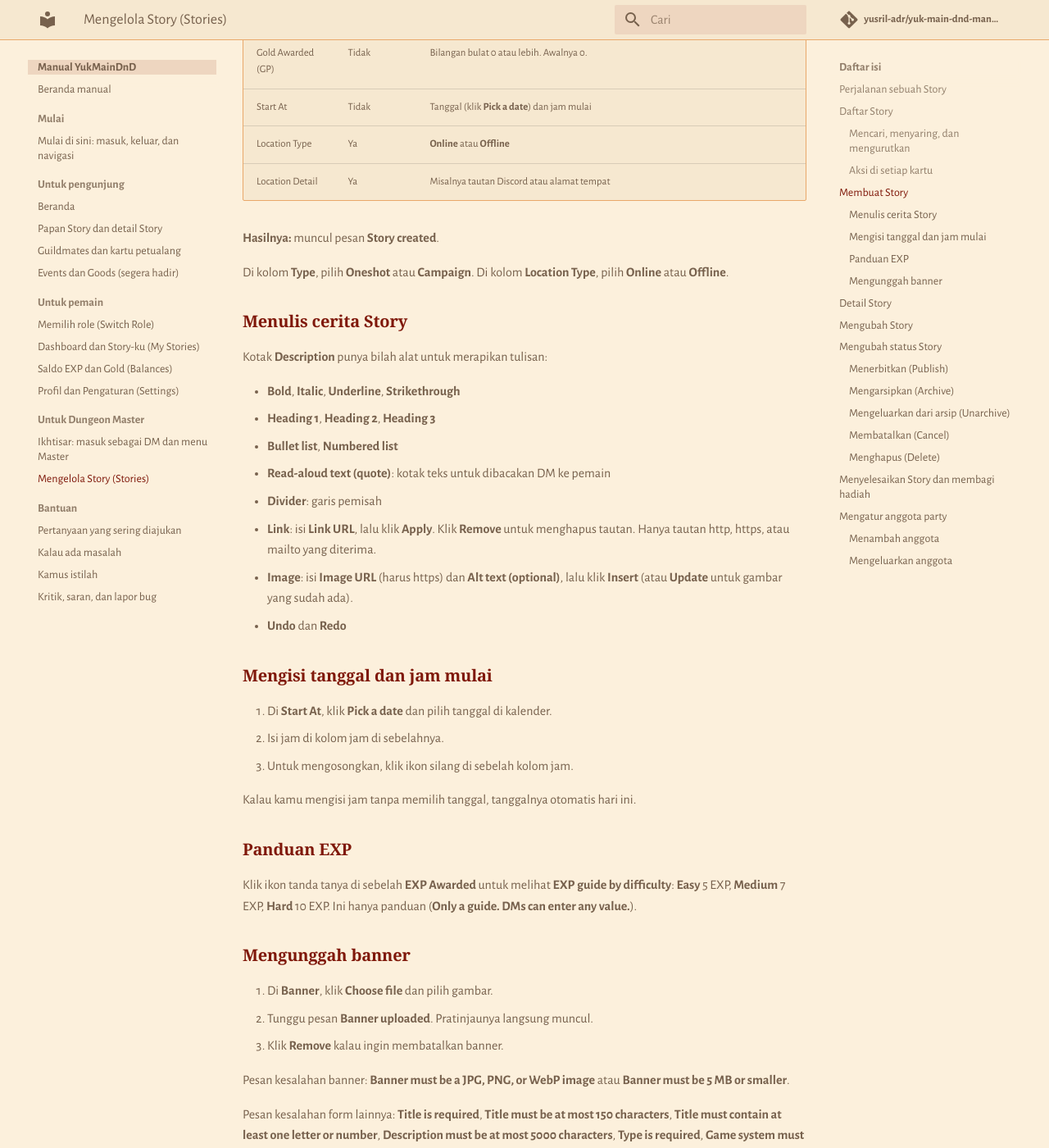
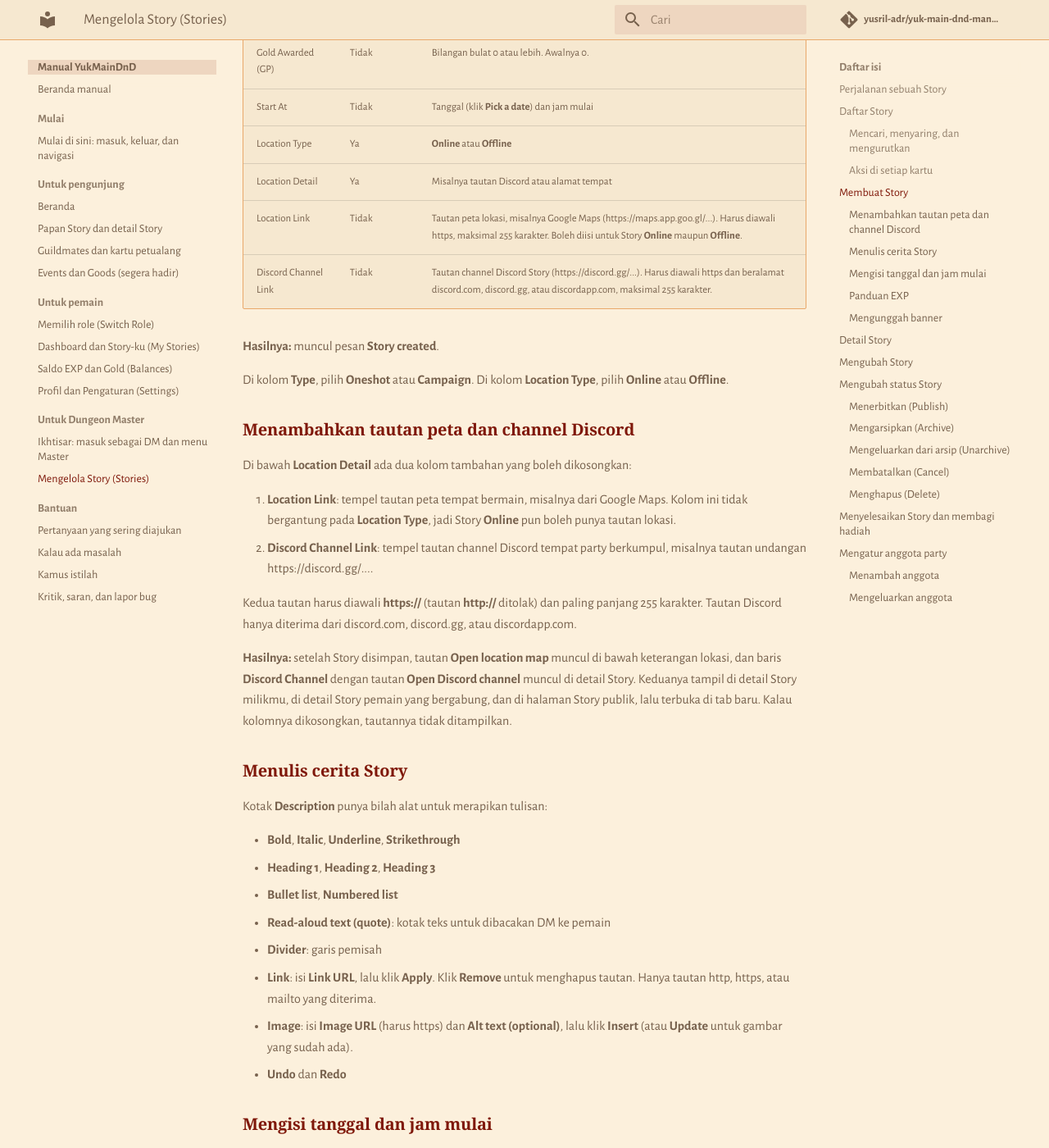
Before and after one commit to yusril-adr/yuk-main-dnd-manual, an MkDocs documentation site: the page built from docs/dungeon-master/story.md, in a window 1280 px wide and 1400 px high, scrolled down 3537 px. Shown: the whole window at 82% size. Built offline with MkDocs 1.6.1 and Material for MkDocs 9.7.7, drawn with Linux system fonts in a browser that asks for light colours; some web fonts are replaced; comment, search, counter and statistics services are not loaded; some of the changed text lies outside the part shown.

Commit message:
Dokumentasikan Location Link dan Discord Channel Link di Story (app PR #64/#65, API PR #20/#21)

```diff
--- a/docs/dungeon-master/story.md
+++ b/docs/dungeon-master/story.md
@@ -80,10 +80,23 @@ Klik **Cancel** untuk kembali tanpa menyimpan.
 | Start At | Tidak | Tanggal (klik **Pick a date**) dan jam mulai |
 | Location Type | Ya | **Online** atau **Offline** |
 | Location Detail | Ya | Misalnya tautan Discord atau alamat tempat |
+| Location Link | Tidak | Tautan peta lokasi, misalnya Google Maps (https://maps.app.goo.gl/...). Harus diawali https, maksimal 255 karakter. Boleh diisi untuk Story **Online** maupun **Offline**. |
+| Discord Channel Link | Tidak | Tautan channel Discord Story (https://discord.gg/...). Harus diawali https dan beralamat discord.com, discord.gg, atau discordapp.com, maksimal 255 karakter. |
 
 **Hasilnya:** muncul pesan **Story created**.
 
 Di kolom **Type**, pilih **Oneshot** atau **Campaign**. Di kolom **Location Type**, pilih **Online** atau **Offline**.
+
+### Menambahkan tautan peta dan channel Discord
+
+Di bawah **Location Detail** ada dua kolom tambahan yang boleh dikosongkan:
+
+1. **Location Link**: tempel tautan peta tempat bermain, misalnya dari Google Maps. Kolom ini tidak bergantung pada **Location Type**, jadi Story **Online** pun boleh punya tautan lokasi.
+2. **Discord Channel Link**: tempel tautan channel Discord tempat party berkumpul, misalnya tautan undangan https://discord.gg/....
+
+Kedua tautan harus diawali **https://** (tautan **http://** ditolak) dan paling panjang 255 karakter. Tautan Discord hanya diterima dari discord.com, discord.gg, atau discordapp.com.
+
+**Hasilnya:** setelah Story disimpan, tautan **Open location map** muncul di bawah keterangan lokasi, dan baris **Discord Channel** dengan tautan **Open Discord channel** muncul di detail Story. Keduanya tampil di detail Story milikmu, di detail Story pemain yang bergabung, dan di halaman Story publik, lalu terbuka di tab baru. Kalau kolomnya dikosongkan, tautannya tidak ditampilkan.
 
 ### Menulis cerita Story
 
@@ -118,7 +131,7 @@ Klik ikon tanda tanya di sebelah **EXP Awarded** untuk melihat **EXP guide by di
 
 Pesan kesalahan banner: **Banner must be a JPG, PNG, or WebP image** atau **Banner must be 5 MB or smaller**.
 
-Pesan kesalahan form lainnya: **Title is required**, **Title must be at most 150 characters**, **Title must contain at least one letter or number**, **Description must be at most 5000 characters**, **Type is required**, **Game system must be at most 100 characters**, **Max members must be a whole number of at least 1**, **EXP awarded must be a whole number of 0 or more**, **Gold awarded must be a whole number of 0 or more**, **Location type is required**, **Location detail is required**.
+Pesan kesalahan form lainnya: **Title is required**, **Title must be at most 150 characters**, **Title must contain at least one letter or number**, **Description must be at most 5000 characters**, **Type is required**, **Game system must be at most 100 characters**, **Max members must be a whole number of at least 1**, **EXP awarded must be a whole number of 0 or more**, **Gold awarded must be a whole number of 0 or more**, **Location type is required**, **Location detail is required**, **Location link must be an https link**, **Location link must be at most 255 characters**, **Discord channel link must be an https link on discord.com or discord.gg**, **Discord channel link must be at most 255 characters**.
 
 ## Detail Story
 
@@ -130,7 +143,7 @@ Halaman **Story Detail** berisi:
 
 - Sampul: gambar, judul, status, jenis, dan alamat pendek Story (misalnya "/bathroom-of-tragedy").
 - **Story Details**: cerita Story (atau **No description has been written for this story yet.**), dengan tombol salin untuk Discord.
-- **Adventure Info**: **Game System**, **Party Size**, **Rewards**, **Starts**, dan lokasi.
+- **Adventure Info**: **Game System**, **Party Size**, **Rewards**, **Starts**, dan lokasi. Kalau Story punya tautan peta, di bawah lokasi ada tautan **Open location map**. Kalau Story punya tautan Discord, ada baris **Discord Channel** (berlogo Discord) dengan tautan **Open Discord channel**. Kedua tautan terbuka di tab baru.
 - **Chronicle**: siapa yang menulis dan kapan dibuat serta terakhir diubah.
 - **Party**: anggota party (atau **No adventurers have joined this party yet.**).
 
@@ -144,6 +157,7 @@ Isinya sama dengan [detail Story di Board](../pemain/dashboard.md#detail-story-d
 
 1. Di detail Story, klik **Edit** (atau pilih **Edit** dari ikon titik tiga di kartu).
 2. Halaman **Edit Story** terbuka dengan isian yang sudah terisi data Story-mu. Kolomnya sama dengan form membuat Story. Ubah yang perlu.
+   - Untuk menghapus tautan peta atau Discord, kosongkan kolom **Location Link** atau **Discord Channel Link**. Setelah disimpan, tautannya hilang dari detail Story.
 3. Klik **Save**.
 
 ![Halaman Edit Story dengan isian yang sudah terisi: Banner, Title, Description, Type, Game System, Max Members, EXP Awarded, Gold Awarded (GP)](../images/dm-stories-edit-1.png)
```
Also changed, not shown: docs/faq.md (+4 -0 lines), docs/pemain/dashboard.md (+4 -1 lines), docs/pengunjung/quest.md (+2 -1 lines), docs/troubleshooting.md (+9 -0 lines).
